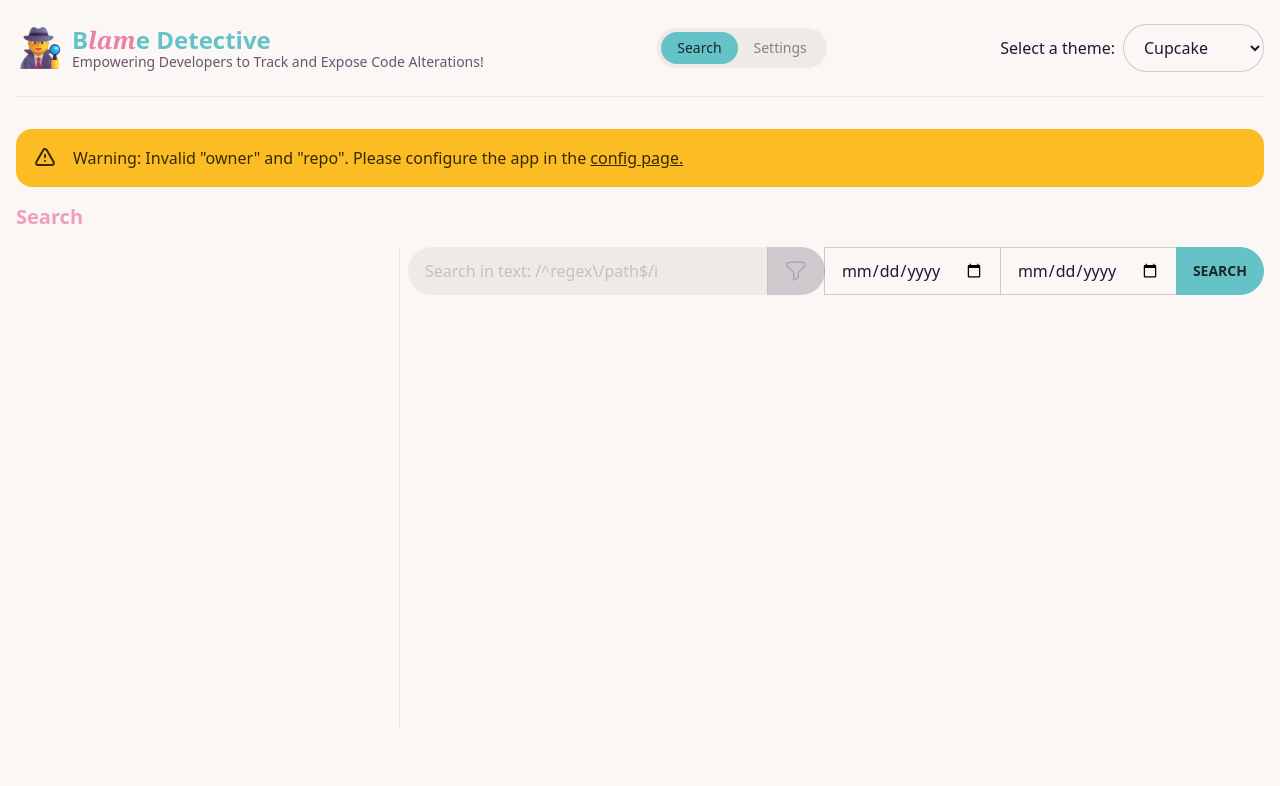
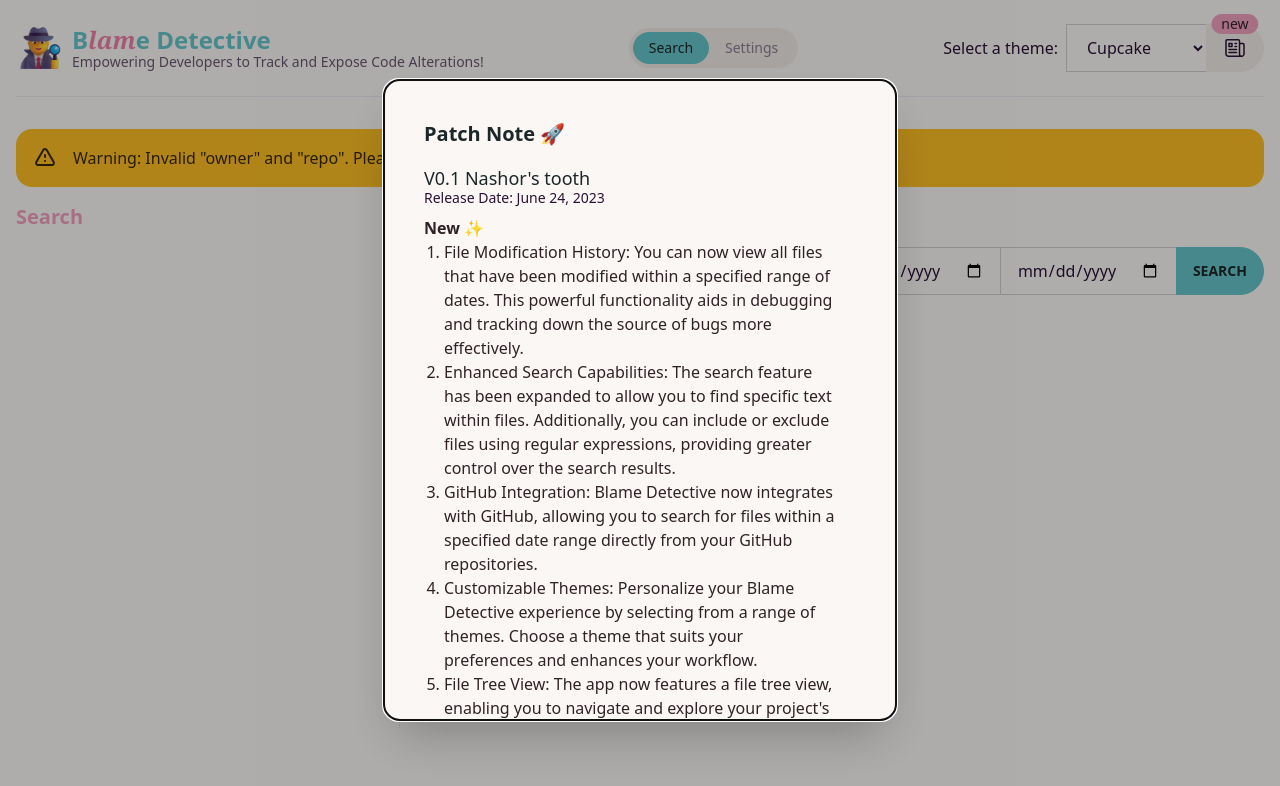
Before and after one commit to alexandrelam/blame-detective, a React (Vite) app: page / in a window 1280 px wide. Shown: the top 786 px of the page. Built offline with nearby package versions, Linux system fonts and the light colour scheme.

Commit message:
feat: added patch note component

```diff
--- /dev/null
+++ b/src/app_version.ts
@@ -0,0 +1 @@
+export const CURRENT_VERSION = "V0.1";
--- /dev/null
+++ b/src/components/PatchNoteModal.tsx
@@ -0,0 +1,86 @@
+import { useEffect } from "react";
+import { CURRENT_VERSION } from "../app_version";
+
+export function PatchNoteModal() {
+  useEffect(() => {
+    window.patch_note_modal = document.getElementById(
+      "patch_note_modal"
+    ) as HTMLDialogElement;
+
+    const patchNoteVersion = localStorage.getItem("patchNoteVersion");
+
+    if (!patchNoteVersion || patchNoteVersion !== CURRENT_VERSION) {
+      window.patch_note_modal.showModal();
+      localStorage.setItem("patchNoteVersion", CURRENT_VERSION);
+    }
+  }, []);
+
+  return (
+    <dialog id="patch_note_modal" className="modal">
+      <form method="dialog" className="modal-box p-10 h-[80vh]">
+        <h2 className="font-bold text-xl text-primary-content">
+          Patch Note 🚀
+        </h2>
+        <h3 className="font-medium text-lg mt-4 text-primary-content">
+          V0.1 Nashor's tooth
+        </h3>
+        <span className="text-sm -mt-1 text-base-content block">
+          Release Date: June 24, 2023
+        </span>
+        <h4 className="font-bold mt-2 text-secondary-content">New ✨</h4>
+        <ul className="list-decimal mx-5 text-secondary-content">
+          <li>
+            File Modification History: You can now view all files that have been
+            modified within a specified range of dates. This powerful
+            functionality aids in debugging and tracking down the source of bugs
+            more effectively.
+          </li>
+          <li>
+            Enhanced Search Capabilities: The search feature has been expanded
+            to allow you to find specific text within files. Additionally, you
+            can include or exclude files using regular expressions, providing
+            greater control over the search results.
+          </li>
+          <li>
+            GitHub Integration: Blame Detective now integrates with GitHub,
+            allowing you to search for files within a specified date range
+            directly from your GitHub repositories.
+          </li>
+          <li>
+            Customizable Themes: Personalize your Blame Detective experience by
+            selecting from a range of themes. Choose a theme that suits your
+            preferences and enhances your workflow.
+          </li>
+          <li>
+            File Tree View: The app now features a file tree view, enabling you
+            to navigate and explore your project's file structure more
+            intuitively. This hierarchical representation enhances your
+            understanding of the codebase and assists in locating specific
+            files.
+          </li>
+          <li>
+            Git Diffs: View detailed Git diffs within Blame Detective, providing
+            a clear overview of changes made to files. This functionality helps
+            you track modifications and identify potential causes of bugs more
+            efficiently.
+          </li>
+        </ul>
+
+        <h4 className="font-bold mt-2 text-secondary-content">Bug fix 🐛</h4>
+        <ul className="list-decimal mx-5 text-secondary-content">
+          <li>
+            Bug Fixes and Improvements: Various bug fixes and performance
+            enhancements to ensure a smoother and more reliable user experience.
+            We hope these new features and improvements enhance your debugging
+            process and streamline your workflow with Blame Detective. If you
+            have any feedback or suggestions, please don't hesitate to reach out
+            to us. Happy debugging!
+          </li>
+        </ul>
+      </form>
+      <form method="dialog" className="modal-backdrop">
+        <button>close</button>
+      </form>
+    </dialog>
+  );
+}
--- a/src/components/navbar/Navbar.tsx
+++ b/src/components/navbar/Navbar.tsx
@@ -1,3 +1,5 @@
+import { CURRENT_VERSION } from "../../app_version";
+import { PatchNoteModal } from "../PatchNoteModal";
 import { ThemePicker } from "./ThemePicker";
 
 type Props = {
@@ -6,8 +8,11 @@ type Props = {
 };
 
 export function NavBar({ tab, setTab }: Props) {
+  const patchNoteVersion = localStorage.getItem("patchNoteVersion");
+
   return (
     <div className="py-6 border-b flex justify-between items-center">
+      <PatchNoteModal />
       <div
         className="flex gap-2 cursor-pointer items-center"
         onClick={() => setTab("search")}
@@ -41,7 +46,39 @@ export function NavBar({ tab, setTab }: Props) {
           Settings
         </a>
       </div>
-      <ThemePicker />
+      <div className="flex items-center join">
+        <ThemePicker />
+        <div className="indicator">
+          {(!patchNoteVersion || patchNoteVersion !== CURRENT_VERSION) && (
+            <span className="indicator-item indicator-center badge badge-secondary">
+              new
+            </span>
+          )}
+
+          <button
+            className="btn join-item"
+            onClick={() => {
+              window.patch_note_modal.showModal();
+              localStorage.setItem("patchNoteVersion", CURRENT_VERSION);
+            }}
+          >
+            <svg
+              xmlns="http://www.w3.org/2000/svg"
+              fill="none"
+              viewBox="0 0 24 24"
+              strokeWidth={1.5}
+              stroke="currentColor"
+              className="w-6 h-6"
+            >
+              <path
+                strokeLinecap="round"
+                strokeLinejoin="round"
+                d="M12 7.5h1.5m-1.5 3h1.5m-7.5 3h7.5m-7.5 3h7.5m3-9h3.375c.621 0 1.125.504 1.125 1.125V18a2.25 2.25 0 01-2.25 2.25M16.5 7.5V18a2.25 2.25 0 002.25 2.25M16.5 7.5V4.875c0-.621-.504-1.125-1.125-1.125H4.125C3.504 3.75 3 4.254 3 4.875V18a2.25 2.25 0 002.25 2.25h13.5M6 7.5h3v3H6v-3z"
+              />
+            </svg>
+          </button>
+        </div>
+      </div>
     </div>
   );
 }
--- a/src/components/navbar/ThemePicker.tsx
+++ b/src/components/navbar/ThemePicker.tsx
@@ -30,7 +30,7 @@ export function ThemePicker() {
       <label htmlFor="themeSelect">Select a theme:</label>
       <select
         id="themeSelect"
-        className="input input-bordered"
+        className="input input-bordered join-item"
         value={selectedTheme}
         onChange={handleThemeChange}
       >
--- /dev/null
+++ b/src/global.d.ts
@@ -0,0 +1,5 @@
+interface Window {
+  patch_note_modal: {
+    showModal: () => void;
+  };
+}
```
Also changed, not shown: src/main.tsx (+8 -7 lines).
